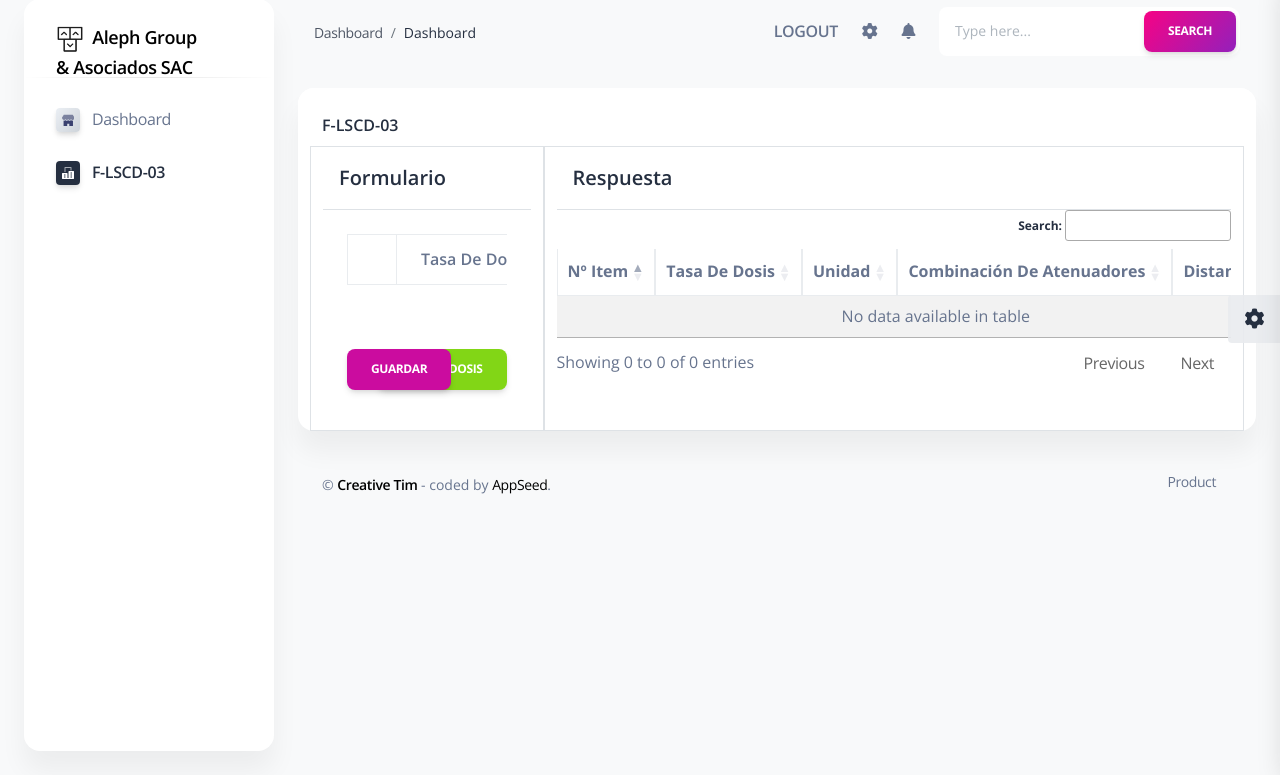
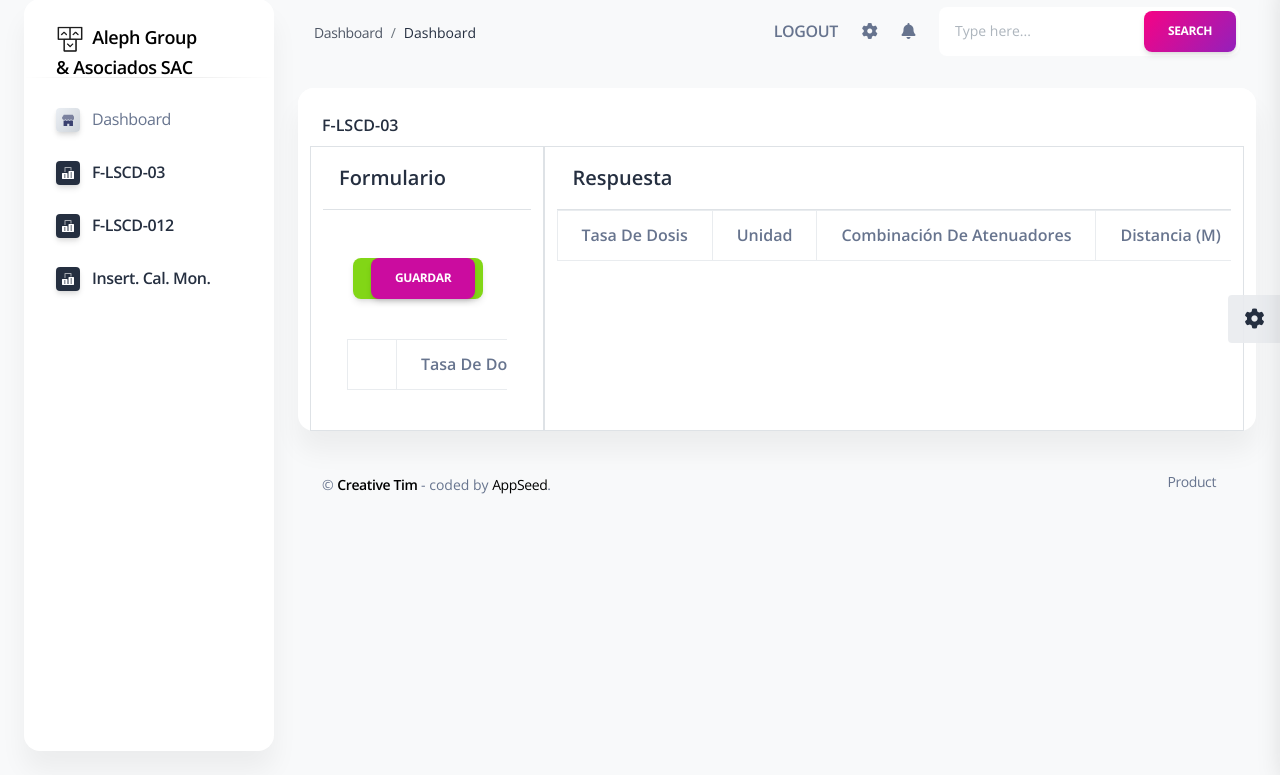
Before and after one commit to Excelion29/Alephsac_Django, a Django app: page /tables.html in a window 1280 px wide. Shown: the part 25-800 px from the top of the page. Run offline with Django 3.2, Linux system fonts and the light colour scheme; the visitor is signed in with stand-in values (Sample User, id 1); lists and menus that the app fills with data are empty; some libraries are stand-ins or nearby versions.

Commit message:
cambios 17:34

```diff
--- a/api/api.py
+++ b/api/api.py
@@ -18,7 +18,7 @@ def TasaDosisAPIView(request):
         tasa_dosis_serializer = TasadosisSerializer(data = request.data)
         if tasa_dosis_serializer.is_valid():
             services = F_LSCD_03.get_tasa_dosis_VCV(tasa_dosis_serializer.data)
-            return Response(services)
+            return Response({'message':'Success','tasaVCV':services})
         return Response(tasa_dosis_serializer.errors)
 
     elif request.method == 'PUT':
--- a/apps/static/assets/js/FLSCD/table-create03.js
+++ b/apps/static/assets/js/FLSCD/table-create03.js
@@ -73,38 +73,50 @@ $(function(){
         crear_post(formdata.slice(1));
     })
 
+    // function crear_post(formdata){
+    //     $('#example').dataTable( {
+    //         dom: 'Bfrtip',
+    //         data : jsonObject,
+    //         buttons: [
+    //             'copy', 'csv', 'excel', 'pdf'
+    //         ],
+    //         ajax: {
+    //             url:"api/tasa_dosis",
+    //             type:"POST",
+    //             data: {'tasaVCV':JSON.stringify(formdata)}
+    //         },
+    //         columns: [
+    //             {"data" : "key"},
+    //             {"data" : "tasa_dosis"},
+    //             {"data" : "unidad"},
+    //             {"data" : "unidad"},
+    //             {"data" : "atenuador"},
+    //             {"data" : "distancia"},
+    //         ],
+    //     });
+    // }
     function crear_post(formdata){
+        $('#example').dataTable().fnDestroy();
         $.ajax({
             url:"api/tasa_dosis",
             type:"POST",
             data: {'tasaVCV':JSON.stringify(formdata)},
             success: function (json){
-                crear_respusta(json);
+                var o = json['tasaVCV'];
+                $('#example').dataTable({
+                    data:o,
+                    columns:[
+                        {"data":"tasa_dosis"},
+                        {"data":"unidad"},
+                        {"data":"atenuador"},
+                        {"data":"distancia"}
+                    ]
+                }).api();
             },
             error: function(XMLHttpRequest, textStatus, errorThrown) {
                 alert("Status: " + textStatus); alert("Error: " + errorThrown);
-            }
-
+            },
         });
 
     }
-
-    function crear_respusta(attributes){
-        var Tbl = document.getElementById("example");
-        var tblBody = Tbl.getElementsByTagName("tbody");
-
-
-        tblBody.appendChild(attributes.map(function(item){
-            var hilera = document.createElement("tr");
-
-            for (let index = 0; index < item.length; index++) {
-                var celda = document.createElement("td");
-                var textoCelda = document.createTextNode("celda");
-                celda.appendChild(textoCelda);
-            }
-            return hilera.appendChild(celda);
-        }));
-
-        return Tbl.appendChild(tblBody);
-    }
 });
--- a/apps/templates/home/tables.html
+++ b/apps/templates/home/tables.html
@@ -455,14 +455,14 @@
                     {% csrf_token %}
                     <div class="card-body">
                       <div class="author">
-                          <div id="cont" class="table-responsive">
+                        <div id="cont" class="table-responsive">
+                            <div class="card-footer">
+                              <a type="button" style="float: right; color:white;" rel="tooltip" onclick="addDosis()" class="btn btn-success" data-original-title="" title="">Añadir Dosis</i></a>
+                              <button type="submit" class="btn btn-primary" >Guardar</button>
+                            </div>
                             <body onload="createTableLSCD036();"></body>
                           </div>
                       </div>
-                    </div>
-                    <div class="card-footer">
-                      <a type="button" style="float: right; color:white;" rel="tooltip" onclick="addDosis()" class="btn btn-success" data-original-title="" title="">Añadir Dosis</i></a>
-                      <button type="submit" class="btn btn-primary" >Guardar</button>
                     </div>
                   </form>
                 </div>
@@ -475,15 +475,12 @@
                   <table id="example" class="table table-striped table-bordered" style="width:100%">
                     <thead class="thead-inverse">
                       <tr>
-                        <th>Nº Item</th>
                         <th>Tasa de dosis</th>
                         <th>Unidad</th>
                         <th>Combinación de atenuadores</th>
                         <th>Distancia (m)</th>
                       </tr>
                     </thead>
-                    <tbody>
-                    </tbody>
                   </table>
                 </div>
               </div>
@@ -502,16 +499,7 @@
 <!-- Specific JS goes HERE -->
 {% block javascripts %}
 <script src="/static/assets/js/FLSCD/table-create03.js"></script>
-  <script>
-    $(document).ready(function() {
-      $('#example').DataTable( {
-          dom: 'Bfrtip',
-          buttons: [
-              'copy', 'csv', 'excel', 'pdf'
-          ],
-      } );
-  } );
-  </script>
+
   <script>
     var win = navigator.platform.indexOf('Win') > -1;
     if (win && document.querySelector('#sidenav-scrollbar')) {
--- a/apps/templates/includes/sidebar.html
+++ b/apps/templates/includes/sidebar.html
@@ -47,6 +47,46 @@
               </svg>
             </div>
             <span class="nav-link-text ms-1">F-LSCD-03</span>
+          </a>
+        </li>
+        <li class="nav-item mb-1">
+          <a class="nav-link {% if 'tables' in segment %} active {% endif %}" href="/tables.html">
+            <div class="icon icon-shape icon-xs shadow border-radius-sm bg-gradient-light text-center me-2 d-flex align-items-center justify-content-center">
+              <svg width="12px" height="12px" viewBox="0 0 42 42" version="1.1" xmlns="http://www.w3.org/2000/svg" xmlns:xlink="http://www.w3.org/1999/xlink">
+                <title>office</title>
+                <g id="Basic-Elements" stroke="none" stroke-width="1" fill="none" fill-rule="evenodd">
+                  <g id="Rounded-Icons" transform="translate(-1869.000000, -293.000000)" fill="#FFFFFF" fill-rule="nonzero">
+                    <g id="Icons-with-opacity" transform="translate(1716.000000, 291.000000)">
+                      <g id="office" transform="translate(153.000000, 2.000000)">
+                        <path class="color-background" d="M12.25,17.5 L8.75,17.5 L8.75,1.75 C8.75,0.78225 9.53225,0 10.5,0 L31.5,0 C32.46775,0 33.25,0.78225 33.25,1.75 L33.25,12.25 L29.75,12.25 L29.75,3.5 L12.25,3.5 L12.25,17.5 Z" id="Path" opacity="0.6"></path>
+                        <path class="color-background" d="M40.25,14 L24.5,14 C23.53225,14 22.75,14.78225 22.75,15.75 L22.75,38.5 L19.25,38.5 L19.25,22.75 C19.25,21.78225 18.46775,21 17.5,21 L1.75,21 C0.78225,21 0,21.78225 0,22.75 L0,40.25 C0,41.21775 0.78225,42 1.75,42 L40.25,42 C41.21775,42 42,41.21775 42,40.25 L42,15.75 C42,14.78225 41.21775,14 40.25,14 Z M12.25,36.75 L7,36.75 L7,33.25 L12.25,33.25 L12.25,36.75 Z M12.25,29.75 L7,29.75 L7,26.25 L12.25,26.25 L12.25,29.75 Z M35,36.75 L29.75,36.75 L29.75,33.25 L35,33.25 L35,36.75 Z M35,29.75 L29.75,29.75 L29.75,26.25 L35,26.25 L35,29.75 Z M35,22.75 L29.75,22.75 L29.75,19.25 L35,19.25 L35,22.75 Z" id="Shape"></path>
+                      </g>
+                    </g>
+                  </g>
+                </g>
+              </svg>
+            </div>
+            <span class="nav-link-text ms-1">F-LSCD-012 </span>
+          </a>
+        </li>
+        <li class="nav-item mb-1">
+          <a class="nav-link {% if 'tables' in segment %} active {% endif %}" href="/tables.html">
+            <div class="icon icon-shape icon-xs shadow border-radius-sm bg-gradient-light text-center me-2 d-flex align-items-center justify-content-center">
+              <svg width="12px" height="12px" viewBox="0 0 42 42" version="1.1" xmlns="http://www.w3.org/2000/svg" xmlns:xlink="http://www.w3.org/1999/xlink">
+                <title>office</title>
+                <g id="Basic-Elements" stroke="none" stroke-width="1" fill="none" fill-rule="evenodd">
+                  <g id="Rounded-Icons" transform="translate(-1869.000000, -293.000000)" fill="#FFFFFF" fill-rule="nonzero">
+                    <g id="Icons-with-opacity" transform="translate(1716.000000, 291.000000)">
+                      <g id="office" transform="translate(153.000000, 2.000000)">
+                        <path class="color-background" d="M12.25,17.5 L8.75,17.5 L8.75,1.75 C8.75,0.78225 9.53225,0 10.5,0 L31.5,0 C32.46775,0 33.25,0.78225 33.25,1.75 L33.25,12.25 L29.75,12.25 L29.75,3.5 L12.25,3.5 L12.25,17.5 Z" id="Path" opacity="0.6"></path>
+                        <path class="color-background" d="M40.25,14 L24.5,14 C23.53225,14 22.75,14.78225 22.75,15.75 L22.75,38.5 L19.25,38.5 L19.25,22.75 C19.25,21.78225 18.46775,21 17.5,21 L1.75,21 C0.78225,21 0,21.78225 0,22.75 L0,40.25 C0,41.21775 0.78225,42 1.75,42 L40.25,42 C41.21775,42 42,41.21775 42,40.25 L42,15.75 C42,14.78225 41.21775,14 40.25,14 Z M12.25,36.75 L7,36.75 L7,33.25 L12.25,33.25 L12.25,36.75 Z M12.25,29.75 L7,29.75 L7,26.25 L12.25,26.25 L12.25,29.75 Z M35,36.75 L29.75,36.75 L29.75,33.25 L35,33.25 L35,36.75 Z M35,29.75 L29.75,29.75 L29.75,26.25 L35,26.25 L35,29.75 Z M35,22.75 L29.75,22.75 L29.75,19.25 L35,19.25 L35,22.75 Z" id="Shape"></path>
+                      </g>
+                    </g>
+                  </g>
+                </g>
+              </svg>
+            </div>
+            <span class="nav-link-text ms-1">Insert. Cal. Mon.</span>
           </a>
         </li>
         <!-- <li class="nav-item mb-1">
```
Also changed, not shown: api/services/F_LSCD03_services.py (+0 -10 lines).
